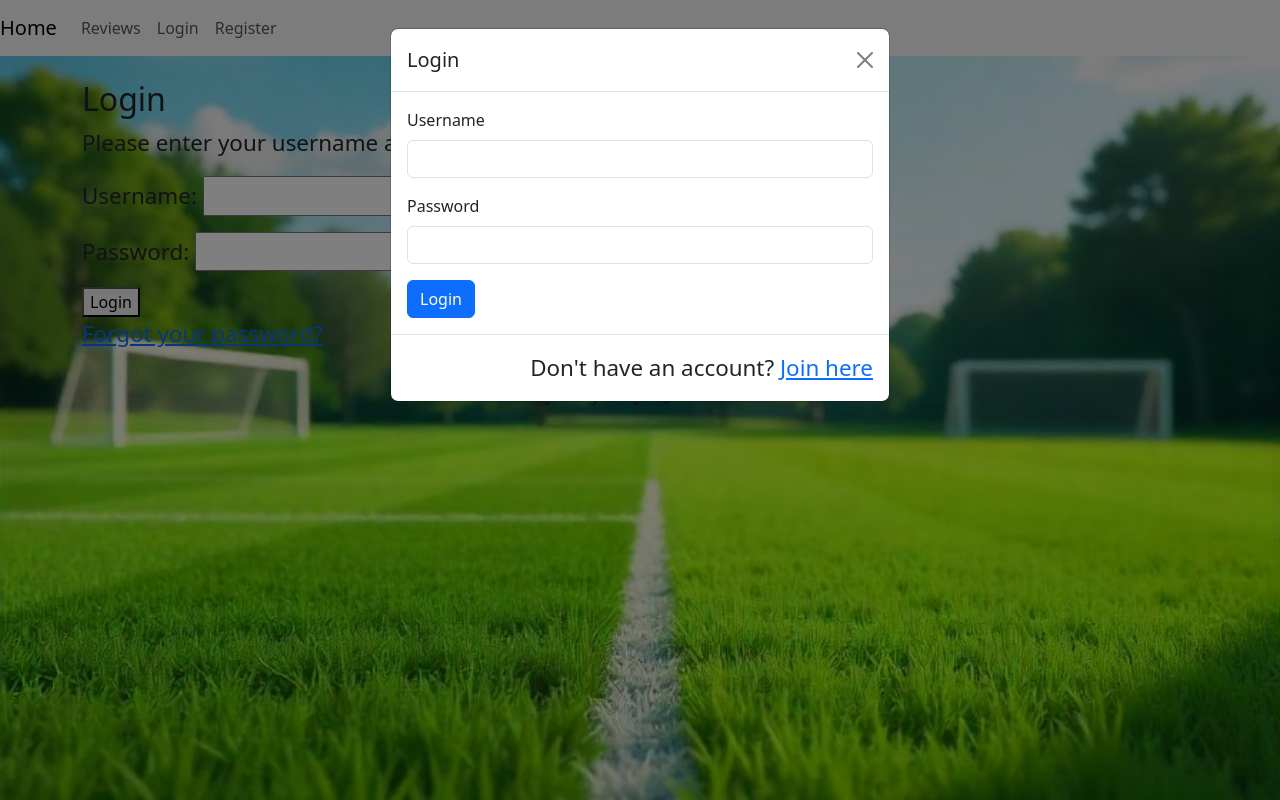
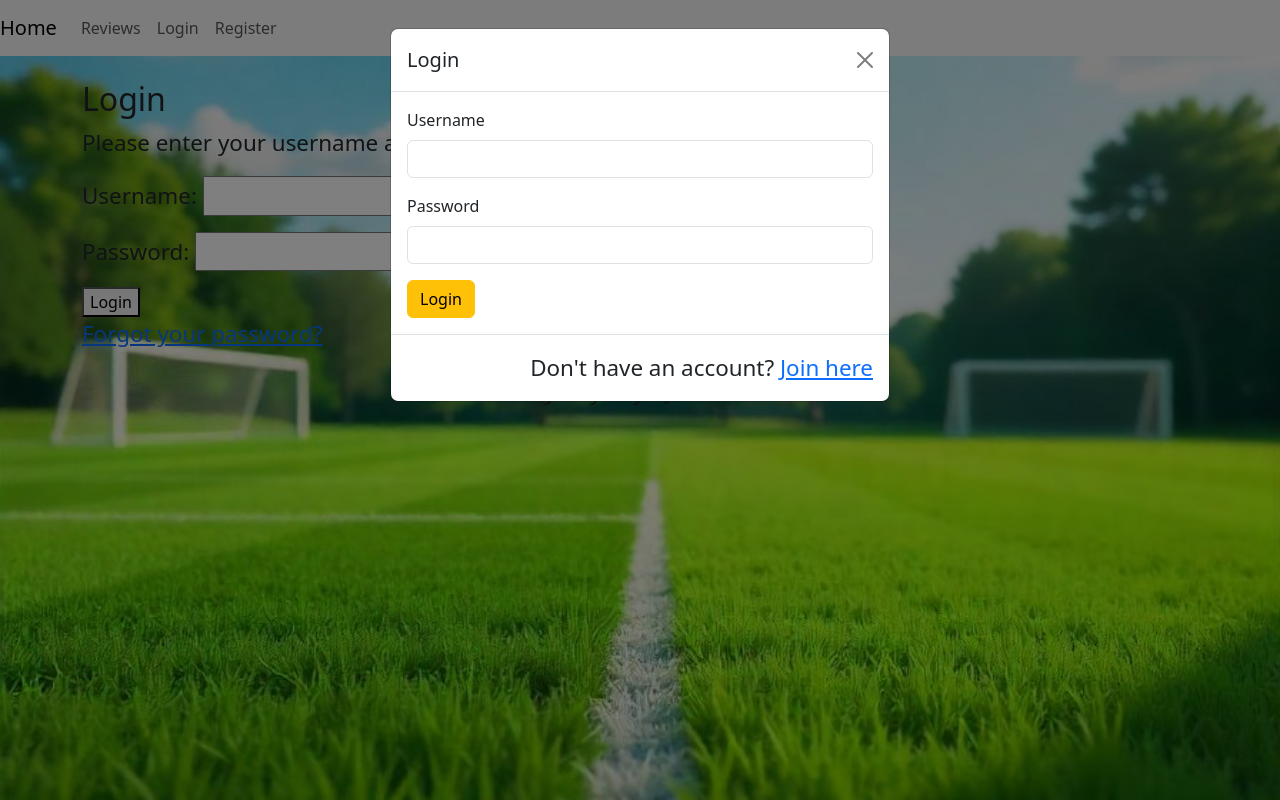
Before and after one commit to ajswanwick/away_days, a Django app: page /login/ in a window 1280 px wide, after a click on "Login". Run offline with Django 4.2, Linux system fonts and the light colour scheme.

Commit message:
update modal

```diff
--- a/templates/base.html
+++ b/templates/base.html
@@ -73,7 +73,7 @@
                             <label for="id_password" class="form-label">Password</label>
                             <input type="password" name="password" class="form-control" id="id_password" required>
                         </div>
-                        <button type="submit" class="btn btn-primary">Login</button>
+                        <button type="submit" class="btn btn-warning">Login</button>
                     </form>
                 </div>
                 <div class="modal-footer">
```
